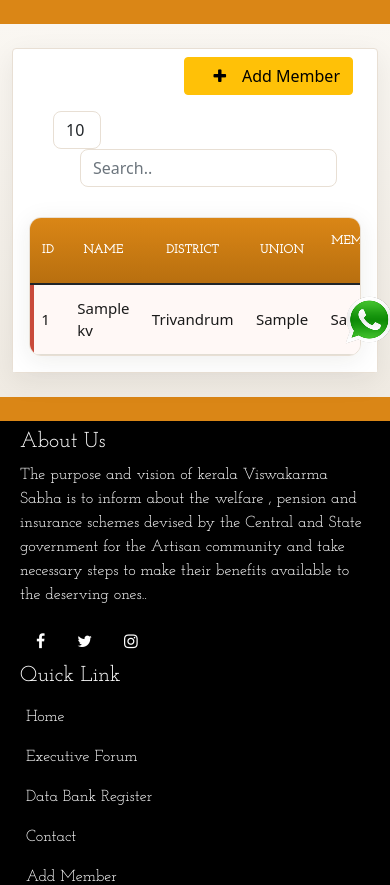
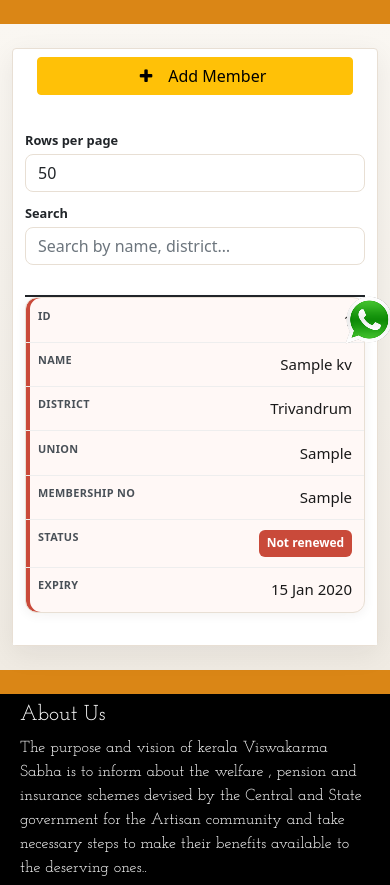
Before and after one commit to Achujozef/kvs_new, a Django app: page /join-ask in a window 390 px wide. Shown: the part 386-1271 px from the top of the page. Run offline with Django 4.2, Linux system fonts and the light colour scheme; tables that the repository leaves empty hold one stand-in row (values such as "Sample post"); some libraries are stand-ins or nearby versions; some web fonts are replaced.

Commit message:
Listed Changes Done

```diff
--- a/kvs_app/forms.py
+++ b/kvs_app/forms.py
@@ -273,7 +273,15 @@ class Join_Kvs_Admin_Update(forms.ModelForm):
     class Meta:
         model = Join_Kvs
         fields = '__all__'
-        exclude = ['added_by', 'payment_details', 'paid_month', 'renewal', 'remark']
+        exclude = [
+            'added_by',
+            'payment_details',
+            'paid_month',
+            'renewal',
+            'remark',
+            'last_renewed_date',
+            'renewal_end_date',
+        ]
         widgets = {
             'name': forms.TextInput(attrs={'class':'form-control'}),
             'sex': forms.Select(attrs={'class':'form-control'}),
@@ -294,8 +302,6 @@ class Join_Kvs_Admin_Update(forms.ModelForm):
             'insurance_status': forms.Select(attrs={'class':'form-control'}),
             'data_enter_by_name' : forms.TextInput(attrs={'class':'form-control'}),
             'data_enter_by_phone' : forms.TextInput(attrs={'class':'form-control'}),
-            'last_renewed_date': forms.DateTimeInput(attrs={'class': 'form-control', 'type': 'datetime-local'}),
-            'renewal_end_date': forms.DateInput(attrs={'class': 'form-control', 'type': 'date'}),
         }
 
 class PaymentRecordForm(forms.ModelForm):
--- a/templates/join-kvs.html
+++ b/templates/join-kvs.html
@@ -837,6 +837,11 @@
         border-radius: 8px;
         border-color: var(--kvs-border);
       }
+      .mbr-toolbar-label {
+        font-size: 0.85rem;
+        font-weight: 600;
+        color: var(--kvs-ink);
+      }
       .membership-filter-card {
         background: var(--kvs-orange-soft);
         border: 1px solid var(--kvs-border);
@@ -851,10 +856,19 @@
       }
       .members-table-wrap {
         border-radius: 12px;
-        overflow: hidden;
+        overflow-x: auto;
+        overflow-y: visible;
+        -webkit-overflow-scrolling: touch;
         box-shadow: 0 4px 24px rgba(44, 36, 25, 0.08);
         border: 1px solid var(--kvs-border);
         background: #fff;
+      }
+      .members-scroll-hint {
+        display: none;
+        font-size: 0.75rem;
+        color: var(--kvs-text-secondary);
+        margin: 0 0 0.5rem;
+        padding: 0 0.15rem;
       }
       .members-table {
         margin-bottom: 0;
@@ -1055,6 +1069,135 @@
         opacity: 0.75;
         cursor: not-allowed;
       }
+      /* Desktop / tablet: table wider than viewport scrolls horizontally */
+      @media (min-width: 768px) {
+        .members-table {
+          min-width: 880px;
+        }
+        .members-scroll-hint {
+          display: block;
+        }
+      }
+      /* Mobile: stacked “cards” per row — no horizontal clipping */
+      @media (max-width: 767.98px) {
+        .join-members-section {
+          padding-bottom: 5.5rem;
+        }
+        .join-members-section > .container {
+          padding-left: 12px;
+          padding-right: 12px;
+        }
+        .join-members-card .card-body {
+          padding-left: 0.75rem;
+          padding-right: 0.75rem;
+        }
+        .members-toolbar .num_rows,
+        .members-toolbar .tb_search {
+          width: 100%;
+        }
+        .members-toolbar .form-label.mbr-toolbar-label {
+          font-size: 0.8rem;
+          font-weight: 700;
+          color: var(--kvs-ink);
+          margin-bottom: 0.25rem;
+        }
+        .membership-filter-card {
+          padding: 0.85rem 1rem;
+        }
+        .membership-filter-card .col-md-6 {
+          margin-bottom: 0.75rem;
+        }
+        .membership-filter-card .col-md-6:last-child {
+          margin-bottom: 0;
+        }
+        .members-scroll-hint {
+          display: none !important;
+        }
+        .members-table-wrap {
+          overflow-x: visible;
+          border: none;
+          box-shadow: none;
+          background: transparent;
+        }
+        .members-table,
+        .members-table thead,
+        .members-table tbody,
+        .members-table th,
+        .members-table td,
+        .members-table tr {
+          display: block;
+          width: 100% !important;
+          min-width: 0 !important;
+        }
+        .members-table thead tr {
+          position: absolute;
+          left: -9999px;
+          top: -9999px;
+        }
+        .members-table tbody tr.members-row {
+          margin-bottom: 1rem;
+          border: 1px solid var(--kvs-border);
+          border-radius: 12px;
+          overflow: hidden;
+          box-shadow: 0 2px 12px rgba(44, 36, 25, 0.06);
+          background: #fff !important;
+        }
+        .members-table tbody tr.members-row.membership-expired-row {
+          background: var(--kvs-expired-bg) !important;
+          box-shadow: inset 4px 0 0 var(--kvs-expired-accent),
+            0 2px 12px rgba(44, 36, 25, 0.06);
+        }
+        .members-table tbody tr.members-row td {
+          position: relative;
+          padding: 0.65rem 0.75rem 0.65rem 48%;
+          text-align: right !important;
+          border-bottom: 1px solid #eee !important;
+          min-height: 2.75rem;
+          word-break: break-word;
+        }
+        .members-table tbody tr.members-row td:last-child {
+          border-bottom: none !important;
+        }
+        .members-table tbody tr.members-row td::before {
+          content: attr(data-label);
+          position: absolute;
+          left: 0.75rem;
+          top: 0.65rem;
+          width: 45%;
+          font-weight: 700;
+          font-size: 0.68rem;
+          text-transform: uppercase;
+          letter-spacing: 0.03em;
+          color: var(--kvs-text-secondary);
+          text-align: left;
+          line-height: 1.3;
+        }
+        .members-table .mbr-badge-active,
+        .members-table .mbr-badge-expired {
+          display: inline-block;
+        }
+        .members-table tbody td .nav {
+          justify-content: flex-end !important;
+          flex-direction: column;
+          align-items: flex-end;
+        }
+        .members-table tbody td .nav .nav-item {
+          width: 100%;
+          text-align: right;
+        }
+        .members-header-actions {
+          float: none !important;
+          display: flex;
+          flex-wrap: wrap;
+          gap: 0.5rem;
+          justify-content: flex-start;
+          margin-bottom: 1rem;
+        }
+        .members-header-actions .btn {
+          flex: 1 1 auto;
+          min-width: 0;
+        }
+      }
     </style>
   </head>
   <body class="materimonialservices">
@@ -1348,7 +1491,7 @@
               <div class="container">
                 <div class="row mt-2">
                   <div class="col-sm-12 col-md-12 col-xl-12 col-lg-12">
-                    <div class="float-right">
+                    <div class="float-right members-header-actions">
                       <button
                         type="button"
                         class="btn btn-warning"
@@ -1552,22 +1695,20 @@
                 </div>
               </div>
               <div class="card-body">
-                <div class="container members-toolbar">
+                <div class="container members-toolbar px-0 px-md-3">
                   <div class="row">
-                    <div class="col-sm-12 col-lg-6 col-xl-6 col-md-6">
+                    <div class="col-sm-12 col-lg-6 col-xl-6 col-md-6 mb-2 mb-md-0">
                       <div class="num_rows">
-                        <div class="form-group">
-                          <!--		Show Numbers Of Rows 		-->
+                        <div class="form-group mb-0">
+                          <label for="maxRows" class="form-label mbr-toolbar-label mb-1"
+                            >Rows per page</label
+                          >
                           <select
                             class="form-control"
                             name="state"
                             id="maxRows"
                           >
-                            <option value="10">10</option>
-                            <option value="15">15</option>
-                            <option value="20">20</option>
-                            <option value="50">50</option>
-                            <option value="70">70</option>
+                            <option value="50" selected>50</option>
                             <option value="100">100</option>
                             <option value="5000">Show ALL Rows</option>
                           </select>
@@ -1577,11 +1718,14 @@
                     <div class="col-sm-12 col-lg-6 col-xl-6 col-md-6">
                       <div class="">
                         <div class="tb_search tb_search_taluk">
+                          <label for="search_input_all" class="form-label mbr-toolbar-label mb-1"
+                            >Search</label
+                          >
                           <input
                             type="text"
                             id="search_input_all"
                             onkeyup="FilterkeyWord_all_table()"
-                            placeholder="Search.."
+                            placeholder="Search by name, district…"
                             class="form-control"
                           />
                         </div>
@@ -1590,6 +1734,9 @@
                   </div>
                 </div>
                 <div style="margin-top: 30px"></div>
+                <p class="members-scroll-hint">
+                  Tip: scroll sideways on this table if all columns do not fit on screen.
+                </p>
                 {% if user.is_authenticated %}
                 <form method="GET" class="membership-filter-card">
                   <div class="form-group row mb-0">
@@ -1936,33 +2083,25 @@ PIN 673571.
     </script>
     <!-- js -->
     <script>
-      getPagination("#table-id");
-      $("#maxRows").trigger("change");
       function getPagination(table) {
         $("#maxRows").on("change", function () {
           $(".pagination").html(""); // reset pagination div
           var trnum = 0; // reset tr counter
-          var maxRows = parseInt($(this).val()); // get Max Rows from select option
+          var maxRows = parseInt($(this).val(), 10); // get Max Rows from select option
 
           var totalRows = $(table + " tbody tr").length; // numbers of rows
-          $(table + " tr:gt(0)").each(function () {
-            // each TR in  table and not the header
-            trnum++; // Start Counter
+          $(table + " tbody tr").each(function () {
+            trnum++;
             if (trnum > maxRows) {
-              // if tr number gt maxRows
-
-              $(this).hide(); // fade it out
+              $(this).hide();
             }
             if (trnum <= maxRows) {
               $(this).show();
-            } // else fade in Important in case if it ..
-          }); //  was fade out to fade it in
+            }
+          });
           if (totalRows > maxRows) {
-            // if tr total rows gt max rows option
-            var pagenum = Math.ceil(totalRows / maxRows); // ceil total(rows/maxrows) to get ..
-            //	numbers of pages
+            var pagenum = Math.ceil(totalRows / maxRows);
             for (var i = 1; i <= pagenum; ) {
-              // for each page append pagination li
               $(".pagination")
                 .append(
                   '<li data-page="' +
@@ -1974,30 +2113,25 @@ PIN 673571.
                       </li>'
                 )
                 .show();
-            } // end for i
-          } // end if row count > max rows
-          $(".pagination li:first-child").addClass("active"); // add active class to the first li
-
-          //SHOWING ROWS NUMBER OUT OF TOTAL DEFAULT
+            }
+          }
+          $(".pagination li:first-child").addClass("active");
+
           showig_rows_count(maxRows, 1, totalRows);
-          //SHOWING ROWS NUMBER OUT OF TOTAL DEFAULT
-
-          $(".pagination li").on("click", function (e) {
-            // on click each page
+
+          $(".pagination li")
+            .off("click.mbrPages")
+            .on("click.mbrPages", function (e) {
               e.preventDefault();
-            var pageNum = $(this).attr("data-page"); // get it's number
-            var trIndex = 0; // reset tr counter
-            $(".pagination li").removeClass("active"); // remove active class from all li
-            $(this).addClass("active"); // add active class to the clicked
-
-            //SHOWING ROWS NUMBER OUT OF TOTAL
+              var pageNum = $(this).attr("data-page");
+              var trIndex = 0;
+              $(".pagination li").removeClass("active");
+              $(this).addClass("active");
+
               showig_rows_count(maxRows, pageNum, totalRows);
-            //SHOWING ROWS NUMBER OUT OF TOTAL
-
-            $(table + " tr:gt(0)").each(function () {
-              // each tr in table not the header
-              trIndex++; // tr index counter
-              // if tr index gt maxRows*pageNum or lt maxRows*pageNum-maxRows fade if out
+
+              $(table + " tbody tr").each(function () {
+                trIndex++;
                 if (
                   trIndex > maxRows * pageNum ||
                   trIndex <= maxRows * pageNum - maxRows
@@ -2005,19 +2139,44 @@ PIN 673571.
                   $(this).hide();
                 } else {
                   $(this).show();
-              } //else fade in
-            }); // end of for each tr in table
-          }); // end of on click pagination list
+                }
               });
-        // end of on select change
-
-        // END OF PAGINATION
+            });
+        });
       }
 
       // SI SETTING
+      function applyMemberTableMobileLabels(tableSelector) {
+        var $table = $(tableSelector);
+        if (!$table.length) return;
+        var headers = [];
+        $table
+          .find("thead tr")
+          .first()
+          .find("th")
+          .each(function () {
+            headers.push(
+              $(this)
+                .text()
+                .replace(/\s+/g, " ")
+                .trim()
+            );
+          });
+        $table.find("tbody tr").each(function () {
+          $(this)
+            .find("td")
+            .each(function (i) {
+              var h = headers[i];
+              if (h) $(this).attr("data-label", h);
+            });
+        });
+      }
+
       $(function () {
-        // Just to append id number for each row
         default_index();
+        applyMemberTableMobileLabels("#table-id");
+        getPagination("#table-id");
+        $("#maxRows").trigger("change");
       });
 
       //ROWS SHOWING FUNCTION
@@ -2036,13 +2195,13 @@ PIN 673571.
         $(".rows_count").html(string);
       }
 
-      // CREATING INDEX
+      // CREATING INDEX (scoped to member list table only)
       function default_index() {
-        $("table tr:eq(0)").prepend("<th> ID </th>");
-
+        var $table = $("#table-id");
+        if (!$table.length) return;
+        $table.find("thead tr").first().prepend("<th> ID </th>");
         var id = 0;
-
-        $("table tr:gt(0)").each(function () {
+        $table.find("tbody tr").each(function () {
           id++;
           $(this).prepend("<td>" + id + "</td>");
         });
@@ -2052,10 +2211,14 @@ PIN 673571.
       function FilterkeyWord_all_table() {
         // Count td if you want to search on all table instead of specific column
 
-        var count = $(".table")
-          .children("tbody")
-          .children("tr:first-child")
-          .children("td").length;
+        var tableEl = document.getElementById("table-id");
+        var count = 0;
+        if (tableEl) {
+          var firstBodyRow = tableEl.querySelector("tbody tr");
+          if (firstBodyRow) {
+            count = firstBodyRow.getElementsByTagName("td").length;
+          }
+        }
 
         // Declare variables
         var input, filter, table, tr, td, i;
@@ -2094,14 +2257,6 @@ PIN 673571.
           $("#maxRows").trigger("change");
         }
       }
-    </script>
-    <script>
-      $("#search_input_all").on("keyup", function () {
-        var value = $(this).val().toLowerCase();
-        $("tbody tr").filter(function () {
-          $(this).toggle($(this).text().toLowerCase().indexOf(value) > -1);
-        });
-      });
     </script>
     <!-- js -->
     <script src="{% static 'js/bundle.js' %}"></script>
--- a/templates/sakha.html
+++ b/templates/sakha.html
@@ -285,11 +285,7 @@
                                         <select class  ="form-control" name="state" id="maxRows">
 
 
-                                            <option value="10">10</option>
-                                            <option value="15">15</option>
-                                            <option value="20">20</option>
-                                            <option value="50">50</option>
-                                            <option value="70">70</option>
+                                            <option value="50" selected>50</option>
                                             <option value="100">100</option>
                                             <option value="5000">Show ALL Rows</option>
                                         </select>
--- a/templates/taluk.html
+++ b/templates/taluk.html
@@ -292,11 +292,7 @@
                                         <select class  ="form-control" name="state" id="maxRows">
 
 
-                                            <option value="10">10</option>
-                                            <option value="15">15</option>
-                                            <option value="20">20</option>
-                                            <option value="50">50</option>
-                                            <option value="70">70</option>
+                                            <option value="50" selected>50</option>
                                             <option value="100">100</option>
                                             <option value="5000">Show ALL Rows</option>
                                         </select>
```
Also changed, not shown: templates/join-kvs-profile-view.html (+2 -6 lines). Lines whose indentation alone changed are shown as unchanged.
